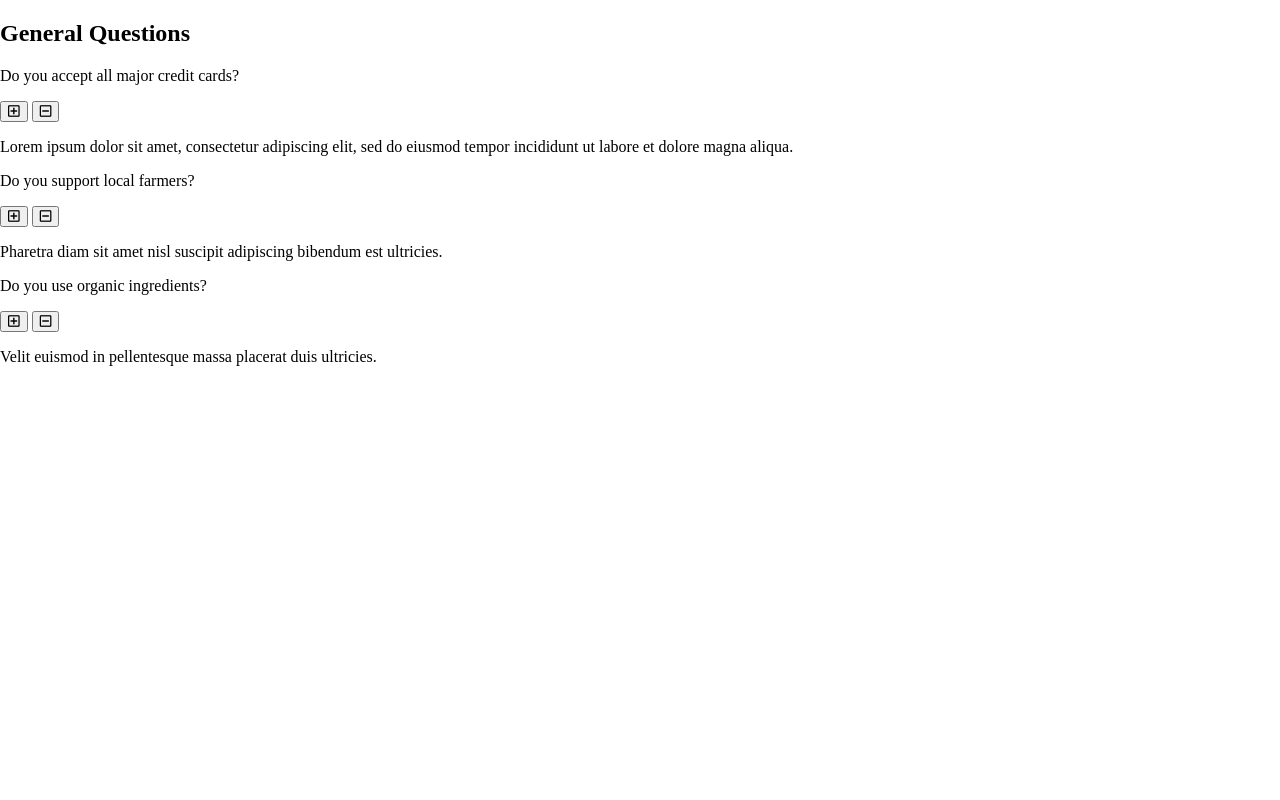
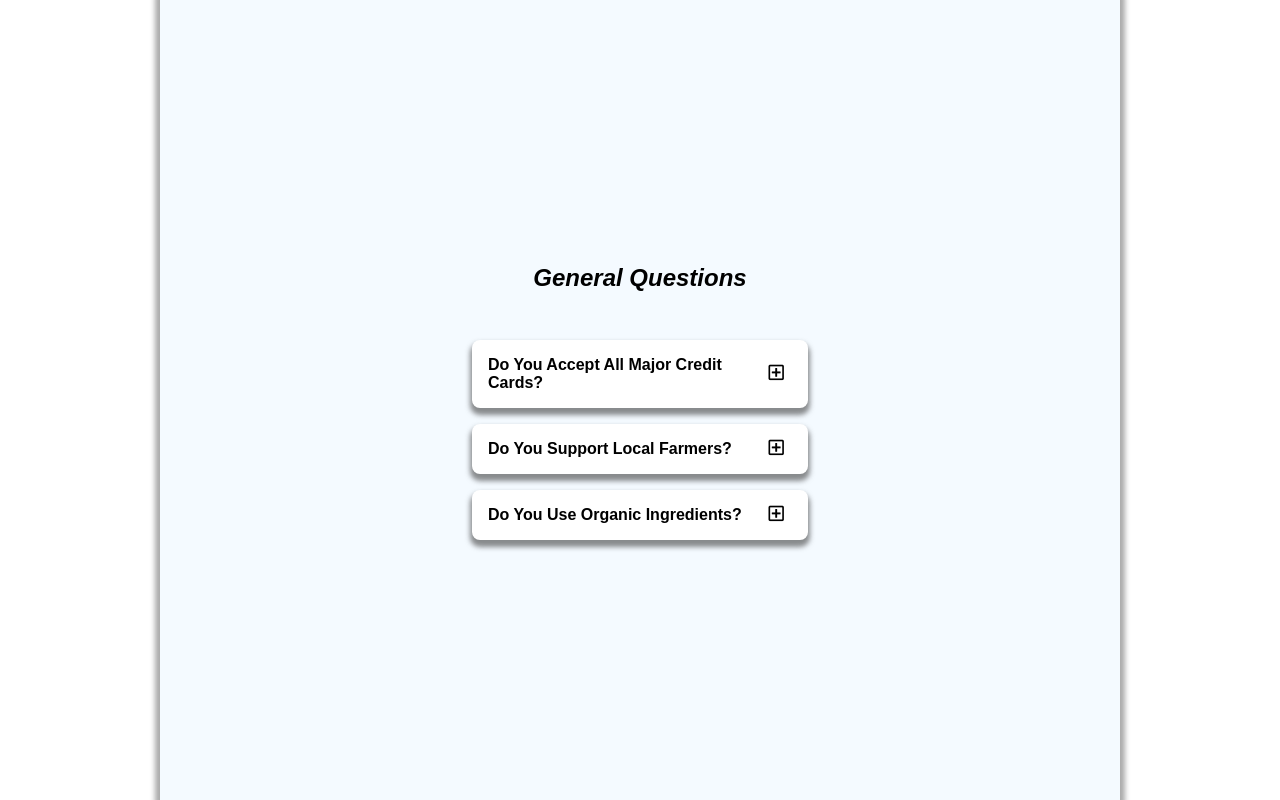
Before and after one commit to oramio-co/questions, a plain HTML site: page index.html in a window 1280 px wide. Drawn offline with Linux system fonts and the light colour scheme; a web font is replaced by a local one.

Commit message:
add styling

```diff
--- a/index.html
+++ b/index.html
@@ -12,7 +12,7 @@
   </head>
   <body>
     <main class="container">
-      <h2 class=title>General Questions</h2>
+      <h2 class="title">General Questions</h2>
       <!-- Question 1 -->
       <article class="content">
         <div class="question-title">
--- a/style.css
+++ b/style.css
@@ -1,5 +1,127 @@
+@import url("https://use.typekit.net/zft7xwb.css");
+@import url("https://use.typekit.net/zft7xwb.css");
+
+/* Remove initial padding and margin. Set default background color. */
 html,
 body {
-    margin: 0;
-    padding: 0;
+  margin: 0;
+  padding: 0;
 }
+
+/* Set font to Open Sans. */
+body {
+  font-family: open-sans, sans-serif;
+  font-weight: 700;
+  font-style: normal;
+}
+
+/* Center content horizontally and vertically. */
+.container {
+  display: flex;
+  height: 100vh;
+  flex-direction: column;
+  align-items: center;
+  justify-content: center;
+  background-color: #F4FAFF;
+}
+
+/* Adjust container at large viewports. */
+@media screen and (min-width: 1200px) {
+  .container {
+    margin: 0 auto;
+    box-shadow: 0 0 5px 5px rgba(68, 68, 68, 0.452);
+    width: 75%;
+  }
+}
+
+/* Set font and margin for title text. */
+.title {
+  font-family: noto-sans, sans-serif;
+  font-weight: 900;
+  font-style: italic;
+  margin-bottom: 3rem;
+}
+
+/* Set font for the rest of the text. Add a border and shadow. */
+.content {
+  text-transform: capitalize;
+  width: 90%;
+  margin-bottom: 1rem;
+  background-color: white;
+  border-radius: 8px;
+  box-shadow: 0px 5px 5px 2px rgba(58, 58, 58, 0.575);
+}
+
+/* Adjust the width of the questions at various viewport sizes. */
+@media screen and (min-width: 600px) {
+  .content {
+    width: 75%;
+  }
+}
+
+@media screen and (min-width: 900px) {
+  .content {
+    width: 50%;
+  }
+}
+
+@media screen and (min-width: 1200px) {
+  .content {
+    width: 35%;
+  }
+}
+
+/* Adjust spacing for question title text and button. */
+.question-title {
+  display: flex;
+  align-items: center;
+  justify-content: space-between;
+}
+
+.question-title p {
+  margin-left: 1rem;
+}
+
+/* Adjust appearance for buttons. Add transition details. */
+.question-btn {
+  background: transparent;
+  border-color: transparent;
+  border-radius: 6px;
+  font-size: 1.1rem;
+  margin-right: 1rem;
+  transition: all .4s linear;
+}
+
+/* Add rotation on hover. */
+.question-btn:hover {
+  transform: rotate(90deg);
+}
+
+/* By default, minus button will be hidden. */
+.btn-minus {
+  display: none;
+}
+
+/* By default, question text will be hidden. */
+.question-text {
+  display: none;
+  margin: 0 1rem 1rem;
+  padding-top: .6rem;
+  border-top: 3px solid rgba(0, 0, 0, 0.2);
+  text-transform: none;
+}
+
+/* On button toggle, will show question-text. */
+.show-text .question-text {
+  display: inherit;
+}
+
+/* On button toggle, will hide plus button. */
+.show-text .btn-plus {
+  display: none;
+}
+
+/* On button toggle, will show minus button to toggle again. */
+.show-text .btn-minus {
+  display: inline;
+}
```
